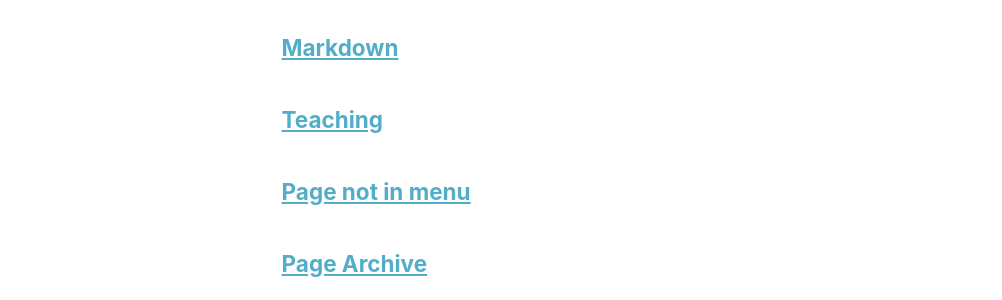
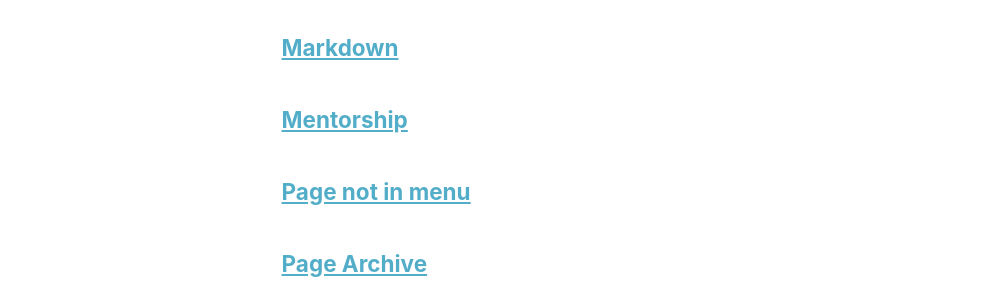
Before and after one commit to Hougeichao/Hougeichao.github.io, a Jekyll site: the page built from _pages/page-archive.html, in a window 1280 px wide and 900 px high, scrolled down 488 px. Shown: the part 154-454 px from the top of the window, without its empty margins (0-1002 px from the left). Built offline with Jekyll 4.4.1, drawn with Linux system fonts in a browser that asks for light colours.

Commit message:
Update mentorship.html

```diff
--- a/_pages/mentorship.html
+++ b/_pages/mentorship.html
@@ -1,7 +1,7 @@
 ---
 layout: archive
-title: "Teaching"
-permalink: /teaching/
+title: "Mentorship"
+permalink: /mentorship/
 author_profile: true
 ---
 
```
